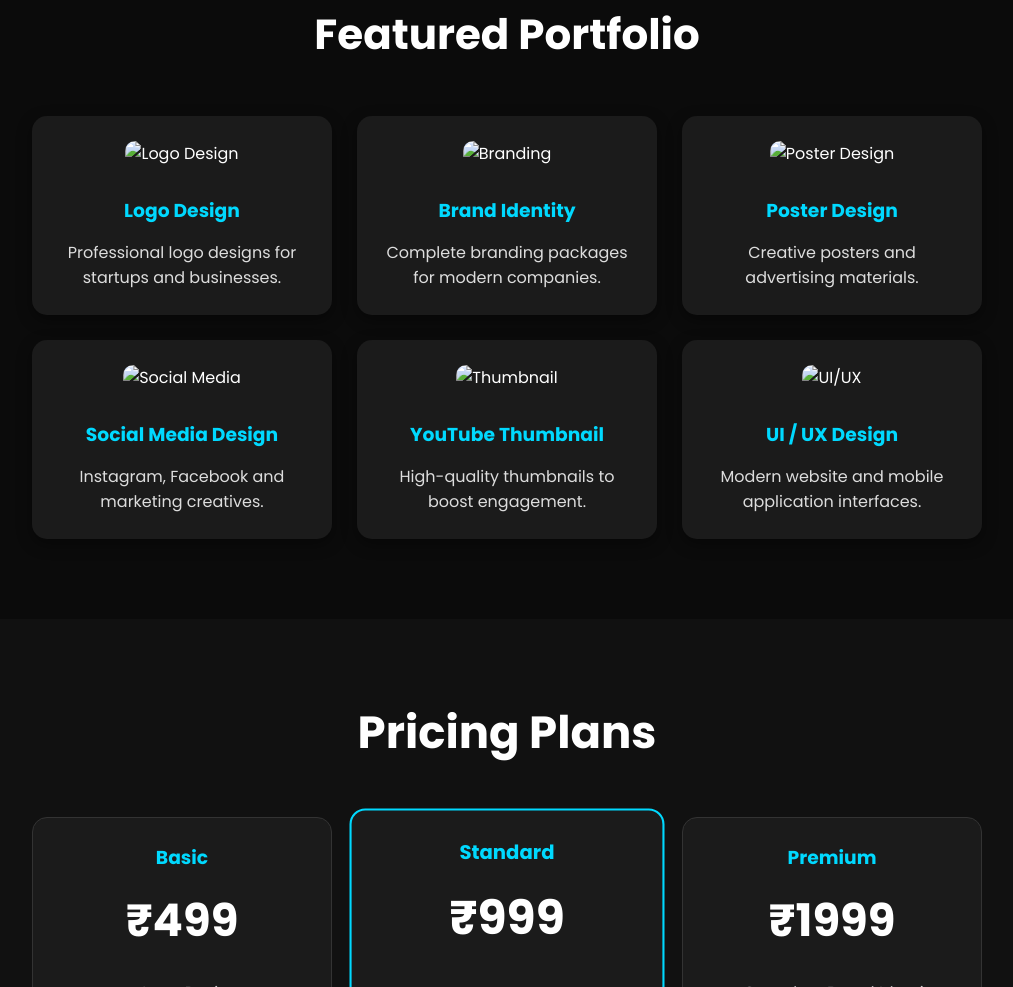
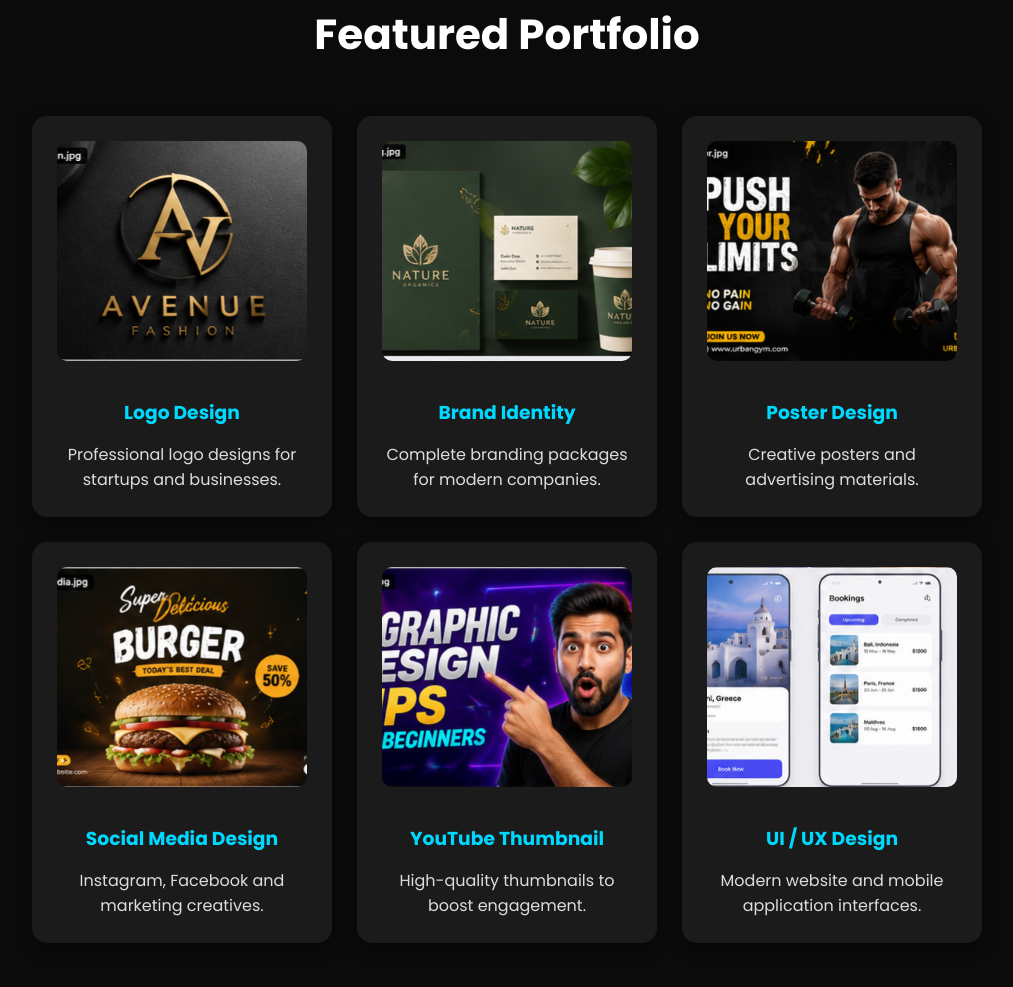
Before and after one commit to rishu1923/PixelCraft-Studio, a plain HTML site: page index.html in a window 1280 px wide. Shown: the part 1473-2460 px from the top of the page, without its empty margins (133-1146 px from the left). Drawn offline with Linux system fonts and the light colour scheme; files whose address does not match are found by name.

Commit message:
Add files via upload

```diff
--- a/index.html
+++ b/index.html
@@ -102,37 +102,37 @@ View Portfolio
     <div class="portfolio-container">
 
         <div class="portfolio-card">
-            <img src="images/logo-design.png" alt="Logo Design">
+            <img src="logo-design.png" alt="Logo Design">
             <h3>Logo Design</h3>
             <p>Professional logo designs for startups and businesses.</p>
         </div>
 
         <div class="portfolio-card">
-            <img src="images/branding.png" alt="Branding">
+            <img src="branding.png" alt="Branding">
             <h3>Brand Identity</h3>
             <p>Complete branding packages for modern companies.</p>
         </div>
 
         <div class="portfolio-card">
-            <img src="images/poster.png" alt="Poster Design">
+            <img src="poster.png" alt="Poster Design">
             <h3>Poster Design</h3>
             <p>Creative posters and advertising materials.</p>
         </div>
 
         <div class="portfolio-card">
-            <img src="images/social-media.png" alt="Social Media">
+            <img src="social-media.png" alt="Social Media">
             <h3>Social Media Design</h3>
             <p>Instagram, Facebook and marketing creatives.</p>
         </div>
 
         <div class="portfolio-card">
-            <img src="images/thumbnail.png" alt="Thumbnail">
+            <img src="thumbnail.png" alt="Thumbnail">
             <h3>YouTube Thumbnail</h3>
             <p>High-quality thumbnails to boost engagement.</p>
         </div>
 
         <div class="portfolio-card">
-            <img src="images/uiux.png" alt="UI/UX">
+            <img src="uiux.png" alt="UI/UX">
             <h3>UI / UX Design</h3>
             <p>Modern website and mobile application interfaces.</p>
         </div>
```
Also changed, not shown: about.html (+3 -3 lines), portfolio.html (+6 -6 lines).
